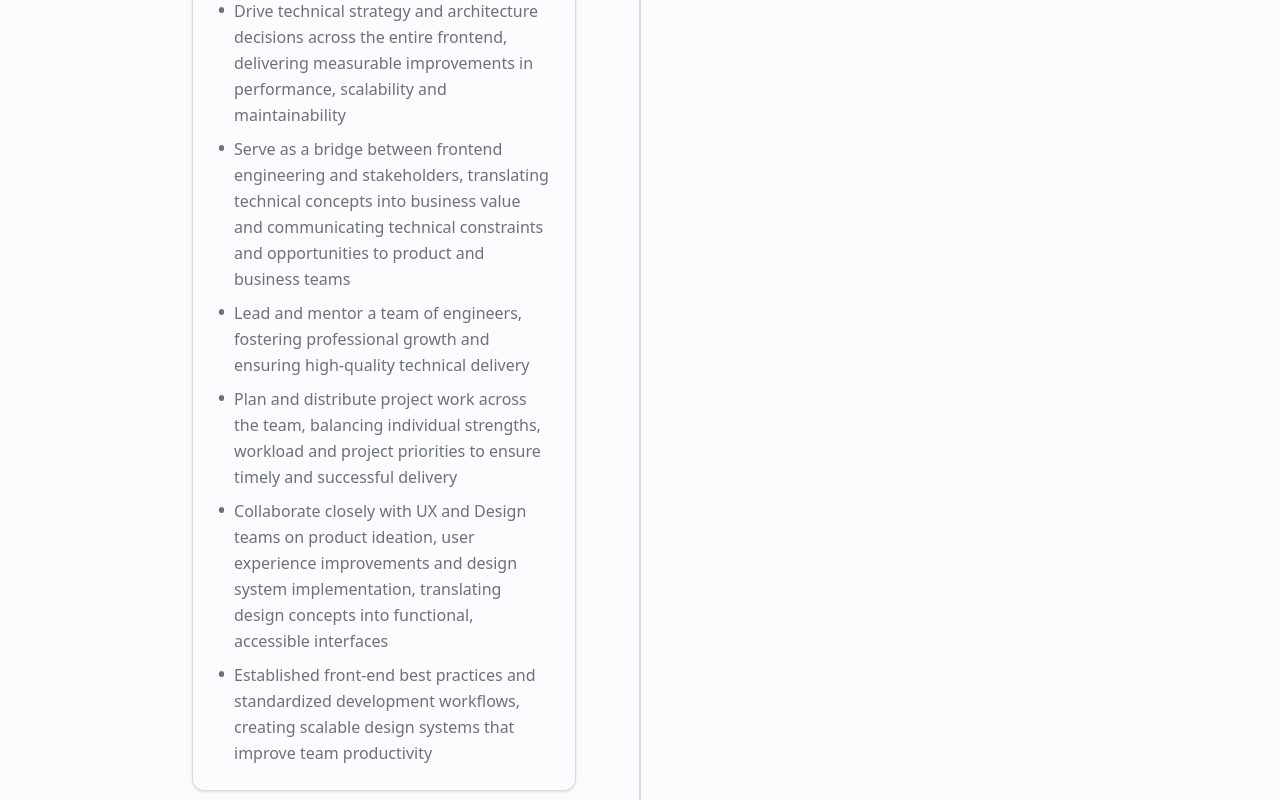
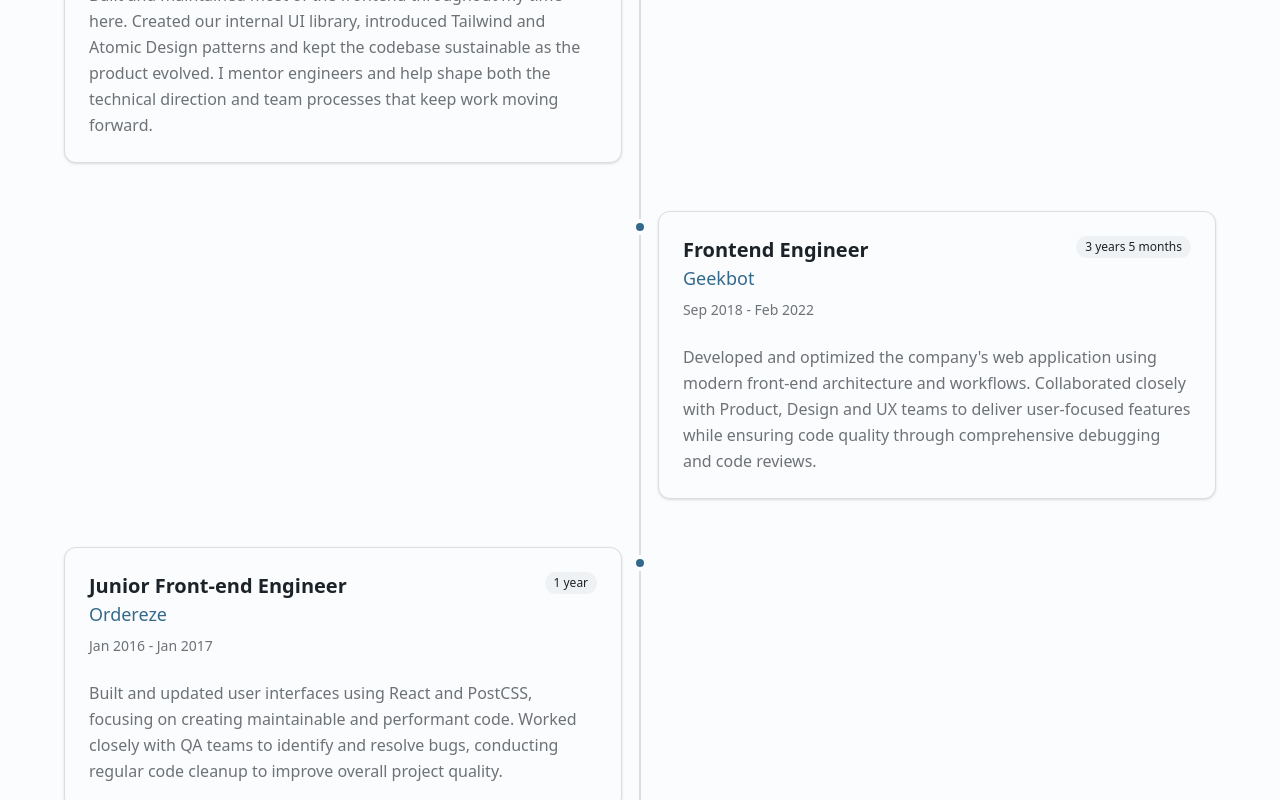
Before and after one commit to theodamia/theodamia.dev, a Next.js app: page / in a window 1280 px wide. Shown: the part 1840-2640 px from the top of the page. Built offline with nearby package versions, Linux system fonts and the light colour scheme.

Commit message:
Experience texts and design update

```diff
--- a/components/experience.tsx
+++ b/components/experience.tsx
@@ -7,58 +7,36 @@ import anime from 'animejs';
 
 const EXPERIENCES = [
   {
-    id: 1,
     title: 'Frontend Lead',
     company: 'Geekbot',
     period: 'Mar 2022 - Present',
     duration: '3 years',
-    description: [
-      'Drive technical strategy and architecture decisions across the entire frontend, delivering measurable improvements in performance, scalability and maintainability',
-      'Serve as a bridge between frontend engineering and stakeholders, translating technical concepts into business value and communicating technical constraints and opportunities to product and business teams',
-      'Lead and mentor a team of engineers, fostering professional growth and ensuring high-quality technical delivery',
-      'Plan and distribute project work across the team, balancing individual strengths, workload and project priorities to ensure timely and successful delivery',
-      'Collaborate closely with UX and Design teams on product ideation, user experience improvements and design system implementation, translating design concepts into functional, accessible interfaces',
-      'Established front-end best practices and standardized development workflows, creating scalable design systems that improve team productivity',
-    ],
+    description:
+      'Built and maintained most of the frontend throughout my time here. Created our internal UI library, introduced Tailwind and Atomic Design patterns and kept the codebase sustainable as the product evolved. I mentor engineers and help shape both the technical direction and team processes that keep work moving forward.',
   },
   {
-    id: 2,
     title: 'Frontend Engineer',
     company: 'Geekbot',
     period: 'Sep 2018 - Feb 2022',
     duration: '3 years 5 months',
-    description: [
-      'Developed and optimized the company web application, focusing on performance improvements and user experience enhancements',
-      'Implemented modern front-end architecture and development workflows, establishing patterns that improved team efficiency',
-      'Delivered complete features from start to finish, including A/B testing and data-driven iterations to optimize user experience and business outcomes',
-      'Architected and maintain @geekbot/gui, a custom UI component library published to npm, enabling consistent design patterns across the organization',
-      'Collaborated closely with Product, Design, UX and QA teams to deliver features that met user needs and quality standards',
-      'Maintained high code quality through systematic debugging, thorough code reviews and adherence to best practices',
-    ],
+    description:
+      "Developed and optimized the company's web application using modern front-end architecture and workflows. Collaborated closely with Product, Design and UX teams to deliver user-focused features while ensuring code quality through comprehensive debugging and code reviews.",
   },
   {
-    id: 3,
     title: 'Junior Front-end Engineer',
     company: 'Ordereze',
     period: 'Jan 2016 - Jan 2017',
     duration: '1 year',
-    description: [
-      'Developed and maintained user interfaces, implementing responsive designs and interactive features',
-      'Refactored legacy code to improve maintainability and performance, reducing technical debt',
-      'Collaborated with QA teams to identify, debug and resolve issues, ensuring high-quality releases',
-    ],
+    description:
+      'Built and updated user interfaces using React and PostCSS, focusing on creating maintainable and performant code. Worked closely with QA teams to identify and resolve bugs, conducting regular code cleanup to improve overall project quality.',
   },
   {
-    id: 4,
     title: 'Web Developer Internship',
     company: 'Fedenet',
     period: 'Jul 2015 - Dec 2015',
     duration: '6 months',
-    description: [
-      'Built and customized client websites, implementing custom functionality and content management solutions',
-      'Collaborated with senior engineers to implement dynamic features and learn industry best practices',
-      'Optimized website performance and responsiveness, improving load times and user experience across devices',
-    ],
+    description:
+      'Built and customized websites using JavaScript, PHP and a proprietary CMS. Collaborated with senior engineers to implement dynamic features while optimizing website performance and responsiveness across different devices.',
   },
 ];
 
@@ -116,23 +94,11 @@ export function Experience() {
       duration: 400,
       easing: 'easeOutCubic',
     });
-
-    // Animate border color
-    const cardElement = card.querySelector('.experience-card');
-    if (cardElement) {
-      if (isHovering) {
-        cardElement.classList.add('border-primary');
-        cardElement.classList.remove('border-border');
-      } else {
-        cardElement.classList.remove('border-primary');
-        cardElement.classList.add('border-border');
-      }
-    }
   };
 
   return (
     <section ref={sectionRef} id='experience' className='px-4 py-20'>
-      <div className='mx-auto max-w-4xl'>
+      <div className='mx-auto max-w-6xl'>
         <h2 className='mb-12 text-4xl font-bold md:text-5xl'>Experience</h2>
         <div className='relative'>
           {/* Vertical timeline line */}
@@ -140,7 +106,7 @@ export function Experience() {
 
           <div className='space-y-12'>
             {EXPERIENCES.map((exp, index) => (
-              <div key={exp.id} className='relative'>
+              <div key={index} className='relative'>
                 <div
                   ref={el => {
                     dotsRef.current[index] = el;
@@ -153,15 +119,15 @@ export function Experience() {
                   ref={el => {
                     cardsRef.current[index] = el;
                   }}
-                  className={`ml-8 md:ml-0 md:w-[calc(50%-2rem)] ${
+                  className={`group ml-8 md:ml-0 md:w-[calc(54%-2rem)] ${
                     index % 2 === 0 ? 'md:mr-auto md:pr-8' : 'md:ml-auto md:pl-8'
                   }`}
                   style={{ opacity: 0 }}
                   onMouseEnter={() => handleCardHover(index, true)}
                   onMouseLeave={() => handleCardHover(index, false)}
                 >
-                  <Card className='experience-card border-border cursor-pointer p-6 transition-all hover:shadow-lg'>
-                    <div className='mb-4 flex flex-col gap-2'>
+                  <Card className='experience-card border-border group-hover:border-primary cursor-pointer p-6 transition-all hover:shadow-lg'>
+                    <div className='flex flex-col gap-2'>
                       <div className='flex items-start justify-between gap-2'>
                         <div>
                           <h3 className='text-foreground text-xl font-semibold'>{exp.title}</h3>
@@ -173,14 +139,7 @@ export function Experience() {
                       </div>
                       <p className='text-muted-foreground text-sm'>{exp.period}</p>
                     </div>
-                    <ul className='text-muted-foreground space-y-2'>
-                      {exp.description.map((item, i) => (
-                        <li key={i} className='flex items-start gap-2 leading-relaxed'>
-                          <span className='text-2xl leading-none'>•</span>
-                          <span>{item}</span>
-                        </li>
-                      ))}
-                    </ul>
+                    <p className='text-muted-foreground leading-relaxed'>{exp.description}</p>
                   </Card>
                 </div>
               </div>
```
